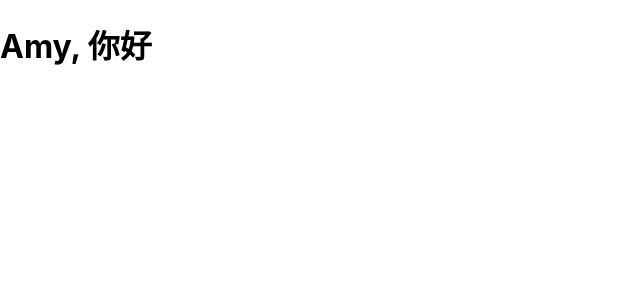
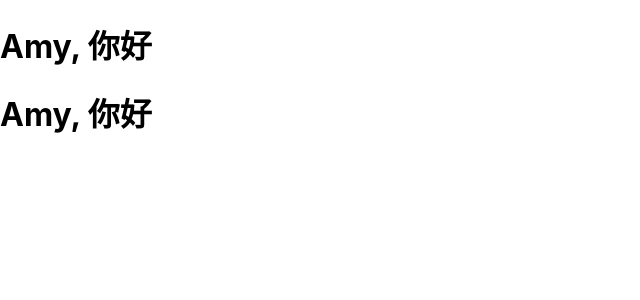
Before and after one commit to jchans-learning/react-class, a React (Create React App) app in the folder react-0121/: page / in a window 1280 px wide. Shown: the top 300 px of the page, without its empty margins (0-640 px from the left). Built offline with nearby package versions, Linux system fonts and the light colour scheme.

Commit message:
Class component 寫法

```diff
--- a/react-0121/src/App.js
+++ b/react-0121/src/App.js
@@ -1,9 +1,11 @@
 import HelloWorld from './components/HelloWorld'
+import HelloWorldClass from './components/HelloWorldClass'
 
 function App() {
   return (
     <>
       <HelloWorld text="你好" name="Amy" />
+      <HelloWorldClass text="你好" name="Amy" />
     </>
   )
 }
--- a/react-0121/src/components/HelloWorld.js
+++ b/react-0121/src/components/HelloWorld.js
@@ -1,4 +1,6 @@
 function HelloWorld(props) {
+  // 解構賦值
+
   return (
     <h1>
       {props.name}, {props.text}
--- /dev/null
+++ b/react-0121/src/components/HelloWorldClass.js
@@ -0,0 +1,19 @@
+import React from 'react'
+
+class HelloWorldClass extends React.Component {
+  constructor() {
+    super()
+    this.state = {}
+  }
+
+  render() {
+    return (
+      <h1>
+        {/* props 可以自動得到 */}
+        {this.props.name}, {this.props.text}
+      </h1>
+    )
+  }
+}
+
+export default HelloWorldClass
```
Also changed, not shown: 1 other file (tests, documents, lock files or other folders).
